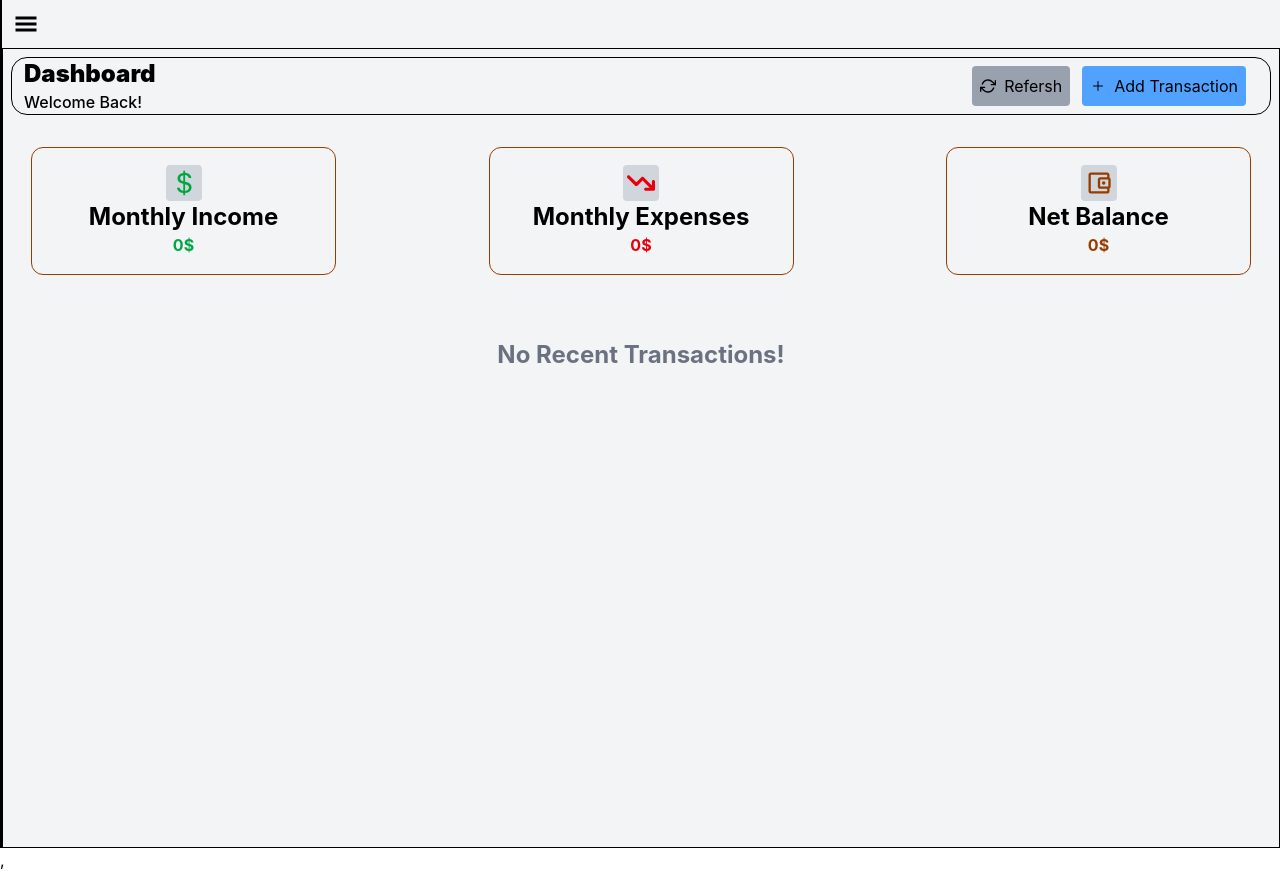
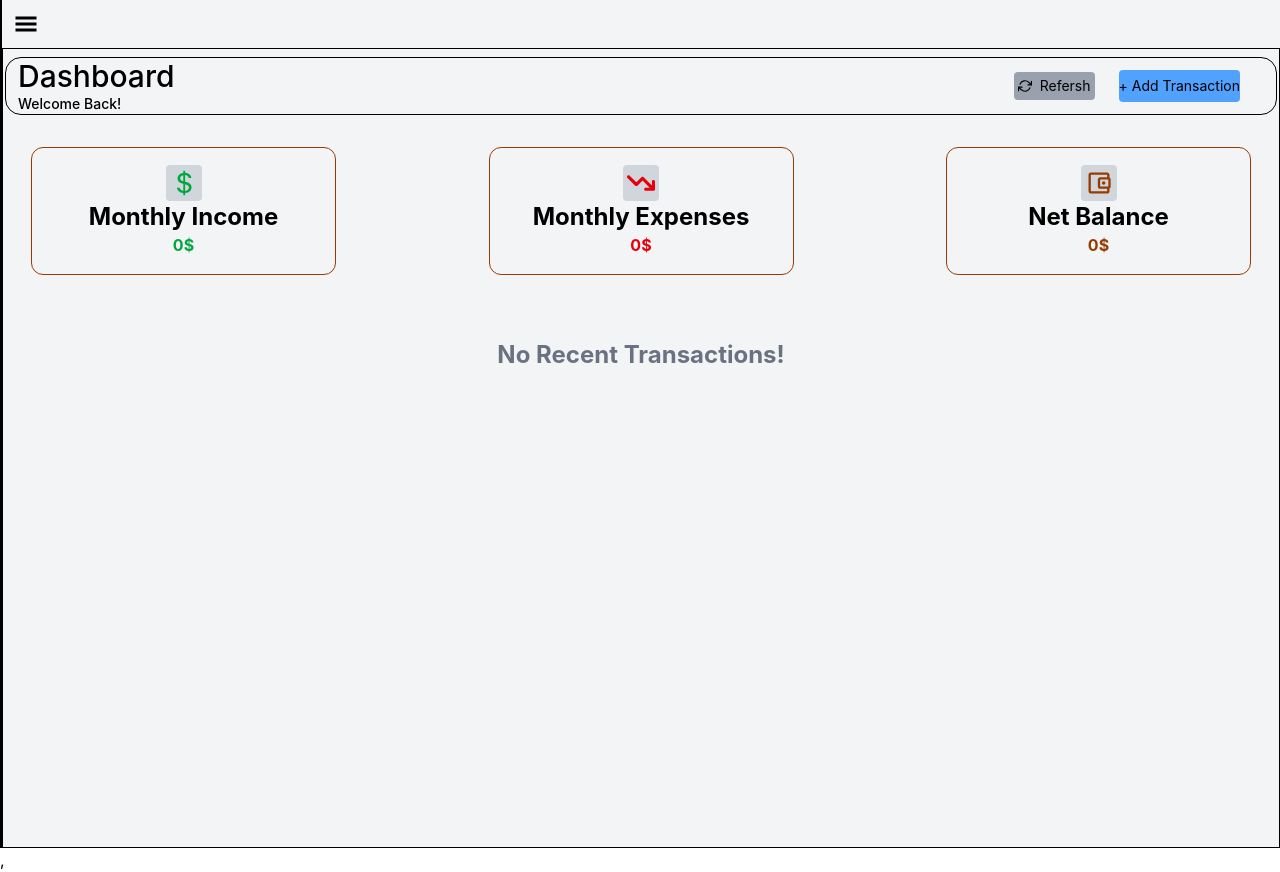
Before and after one commit to QasimMehmood-05/Expense-Tracker, a React (Vite) app: page / in a window 1280 px wide. Built offline with nearby package versions, Linux system fonts and the light colour scheme.

Commit message:
Made Header responisve

```diff
--- a/src/components/Dashboard/Header.jsx
+++ b/src/components/Dashboard/Header.jsx
@@ -8,15 +8,15 @@ const Header = () => {
 
   return (
     <>
-      <div className='parent border rounded-2xl flex justify-between px-3 my-2 mx-2'>
+      <div className='parent border rounded-2xl flex justify-between items-center px-3 my-2 mx-0.5 md: text-sm  p-0'>
         <div className='lheader'>
-          <h2 className='text-2xl font-black'>Dashboard</h2>
+          <h2 className='text-3xl  md: font-medium'>Dashboard</h2>
           <p className='font-medium'>Welcome Back!</p>
         </div>
         <div className='Rheader mx-3 flex  justify-center items-center gap-3'>
-          <button className='bg-gray-400 rounded  p-2 flex items-center justify-center gap-x-2 hover:scale-105' > <FiRefreshCw />
+          <button className='bg-gray-400 rounded  p-1 flex items-center justify-center gap-x-2 hover:scale-105 md: py-1' > <FiRefreshCw />
             <span>Refersh</span></button>
-          <button onClick={() => { setshowmodal(true)  }} className='bg-blue-400 rounded  p-2 flex items-center justify-center gap-x-2 hover:scale-105' > <IoAdd /> <span>Add Transaction</span></button>
+          <button onClick={() => { setshowmodal(true)  }} className='bg-blue-400 rounded  mx-3 hover:scale-105 md: my-2 py-1.5 px-0 ' >  + Add Transaction</button>
         </div>
       </div>
 
```
